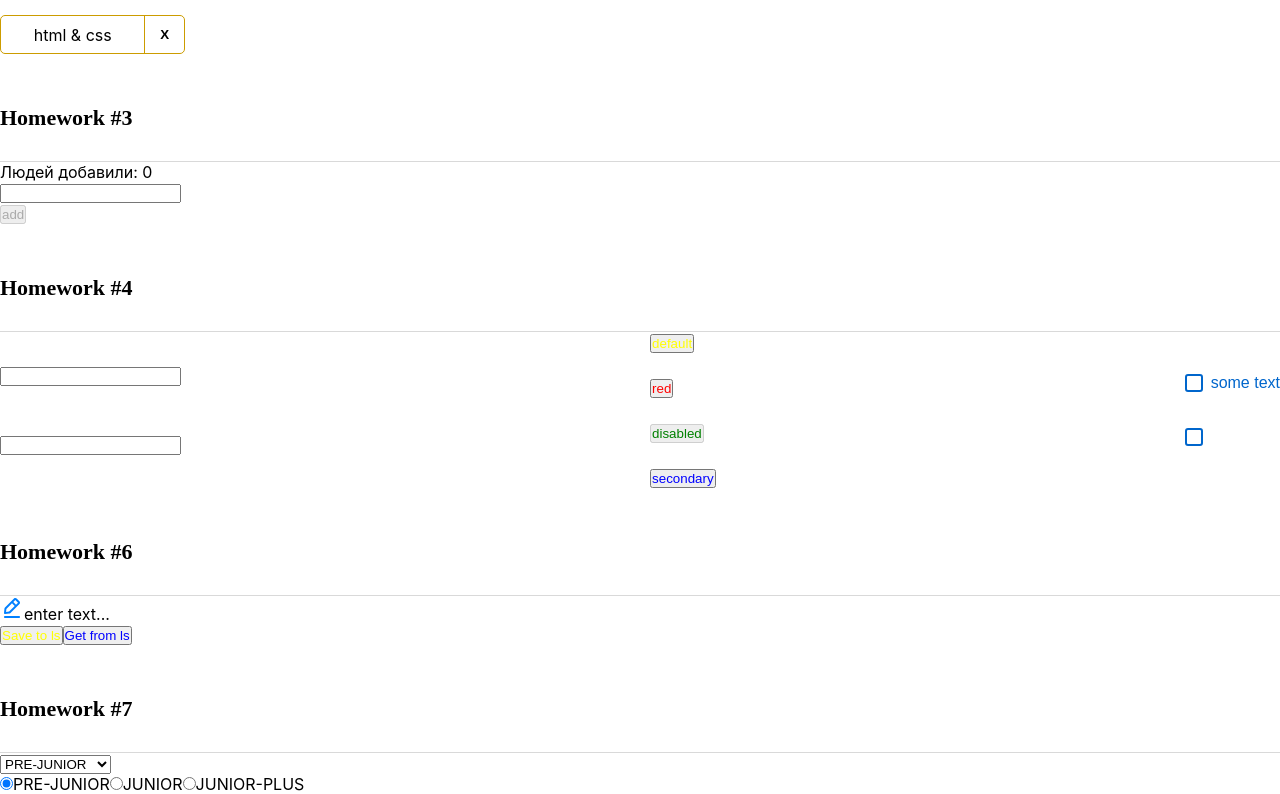
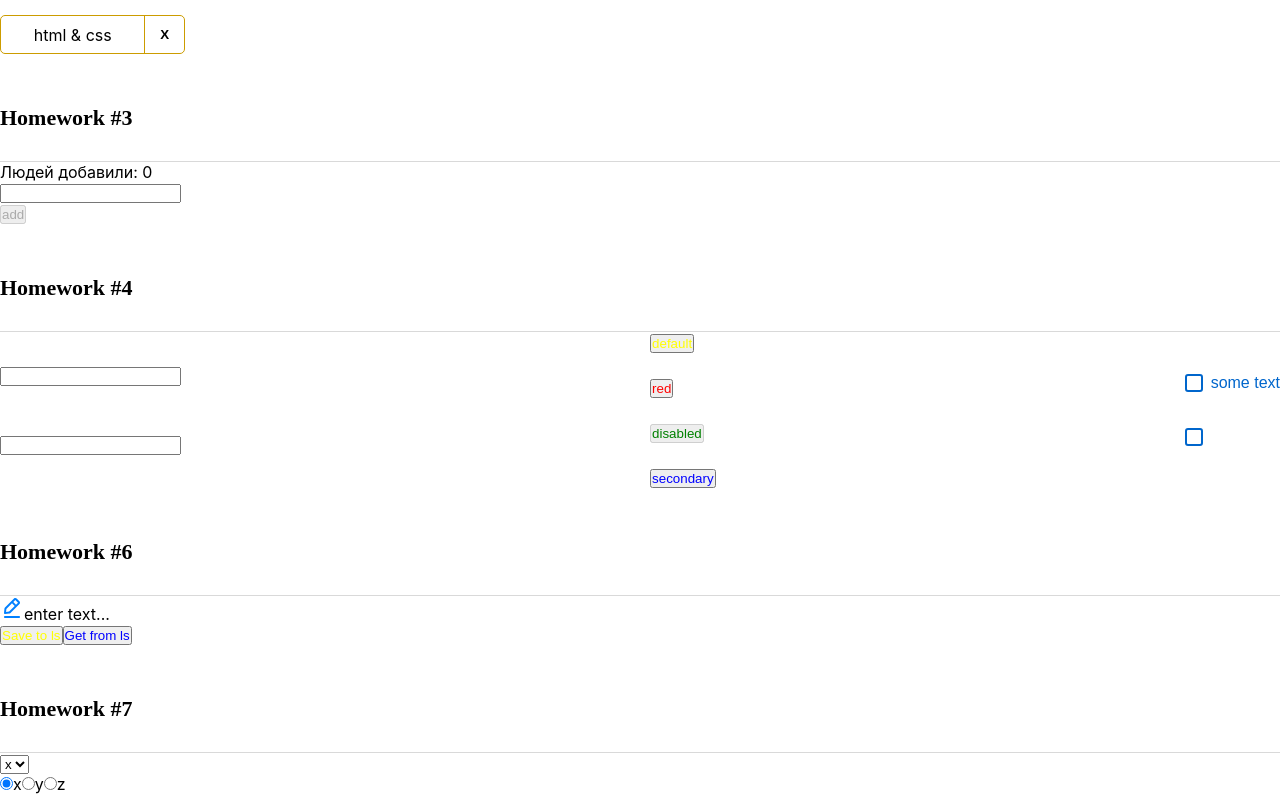
Before and after one commit to KristinOsmakov/HW_Tuesday, a React (Create React App) app: page /#/pre-junior in a window 1280 px wide. Shown: the part 765-1559 px from the top of the page. Built offline with nearby package versions, Linux system fonts and the light colour scheme.

Commit message:
Up! Add HW7. Wednesday, week 3.

```diff
--- a/src/s2-homeworks/hw07/HW7.tsx
+++ b/src/s2-homeworks/hw07/HW7.tsx
@@ -10,11 +10,15 @@ import s from './HW7.module.css'
 * 3 - в файле SuperRadio.tsx дописать name, checked, value (узнать для чего в радио name)
 * 4 - сделать стили в соответствии с дизайном
 * */
+export type ArrType = {
+    id: number
+    value: string
+}
 
 const arr = [
-    { id: 1, value: 'PRE-JUNIOR' },
-    { id: 2, value: 'JUNIOR' },
-    { id: 3, value: 'JUNIOR-PLUS' },
+    { id: 1, value: 'x' },
+    { id: 2, value: 'y' },
+    { id: 3, value: 'z' },
 ] // value может быть изменено
 
 export const HW7 = () => {
--- a/src/s2-homeworks/hw07/common/c5-SuperSelect/SuperSelect.tsx
+++ b/src/s2-homeworks/hw07/common/c5-SuperSelect/SuperSelect.tsx
@@ -4,6 +4,7 @@ import React, {
     ChangeEvent,
 } from 'react'
 import s from './SuperSelect.module.css'
+import {ArrType} from "../../HW7";
 
 type DefaultSelectPropsType = DetailedHTMLProps<
     SelectHTMLAttributes<HTMLSelectElement>,
@@ -11,8 +12,8 @@ type DefaultSelectPropsType = DetailedHTMLProps<
 >
 
 type SuperSelectPropsType = DefaultSelectPropsType & {
-    options?: any[]
-    onChangeOption?: (option: any) => void
+    options?: ArrType[]
+    onChangeOption?: (option: number) => void
 }
 
 
@@ -37,10 +38,8 @@ const SuperSelect: React.FC<SuperSelectPropsType> = ({
         : [] // map options with key
 
     const onChangeCallback = (e: ChangeEvent<HTMLSelectElement>) => {
-        const newSelectEvent = +e.target.value;
-        if (onChangeOption){
-            onChangeOption(newSelectEvent);
-        }
+       onChange?.(e)
+        onChangeOption?.(+e.currentTarget.value)
 
 
         // делают студенты
--- a/src/s2-homeworks/hw07/common/c6-SuperRadio/SuperRadio.tsx
+++ b/src/s2-homeworks/hw07/common/c6-SuperRadio/SuperRadio.tsx
@@ -5,6 +5,7 @@ import React, {
     HTMLAttributes, useState,
 } from 'react'
 import s from './SuperRadio.module.css'
+import {ArrType} from "../../HW7";
 
 
 type DefaultRadioPropsType = DetailedHTMLProps<
@@ -18,8 +19,8 @@ type DefaultSpanPropsType = DetailedHTMLProps<
 >
 
 type SuperRadioPropsType = Omit<DefaultRadioPropsType, 'type'> & {
-    options?: any[]
-    onChangeOption?: (option: any) => void
+    options?: ArrType[]
+    onChangeOption?: (option: number) => void
 
     spanProps?: DefaultSpanPropsType // пропсы для спана
 }
@@ -37,11 +38,8 @@ const SuperRadio: React.FC<SuperRadioPropsType> = ({
 }) => {
 
     const onChangeCallback = (e: ChangeEvent<HTMLInputElement>) => {
-
-        const newInputEvent = +e.currentTarget.value;
-        if (onChangeOption){
-            onChangeOption(newInputEvent);
-        }
+        onChange?.(e)
+        onChangeOption?.(+e.currentTarget.value)
 
 
 
@@ -61,7 +59,7 @@ const SuperRadio: React.FC<SuperRadioPropsType> = ({
                       className={finalRadioClassName}
                       type={'radio'}
 
-                      name={'arr'}
+                      name={name}
                       checked={value === o.id}
                       value={o.id}
 
```
